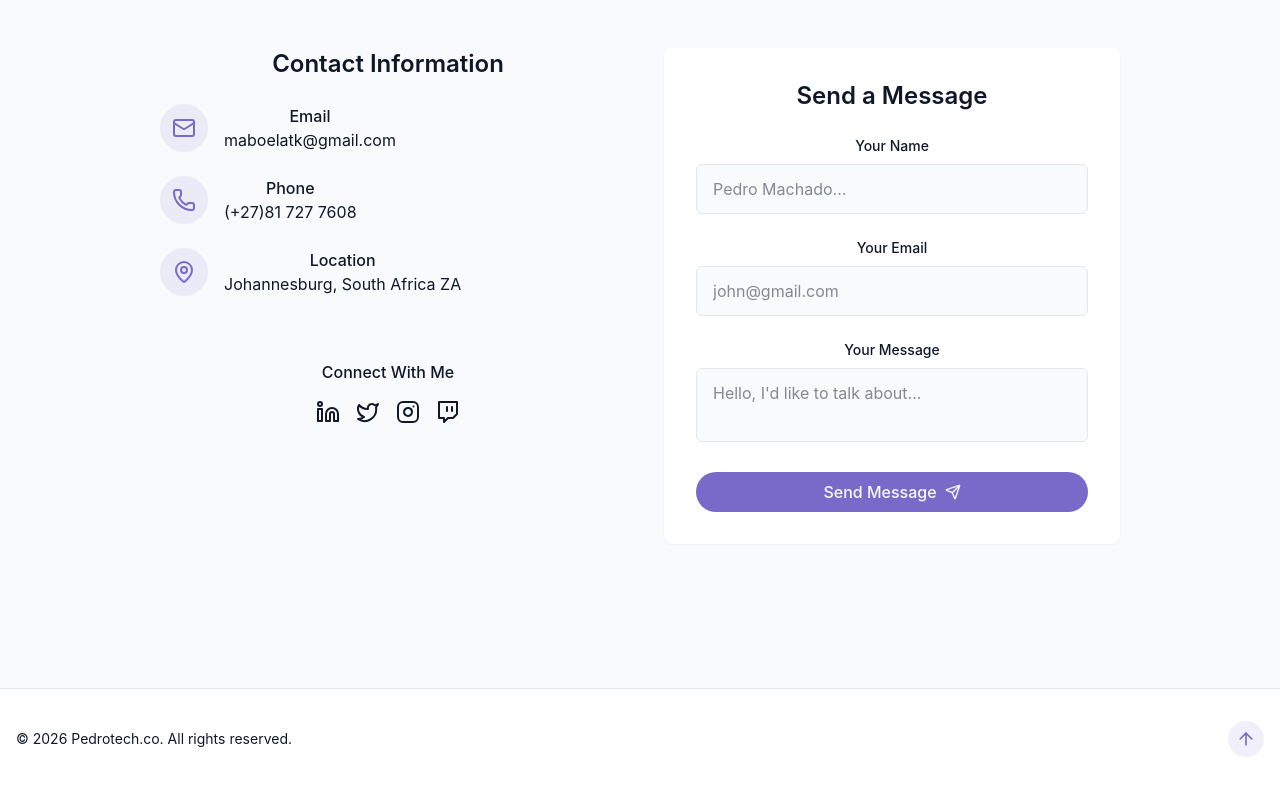
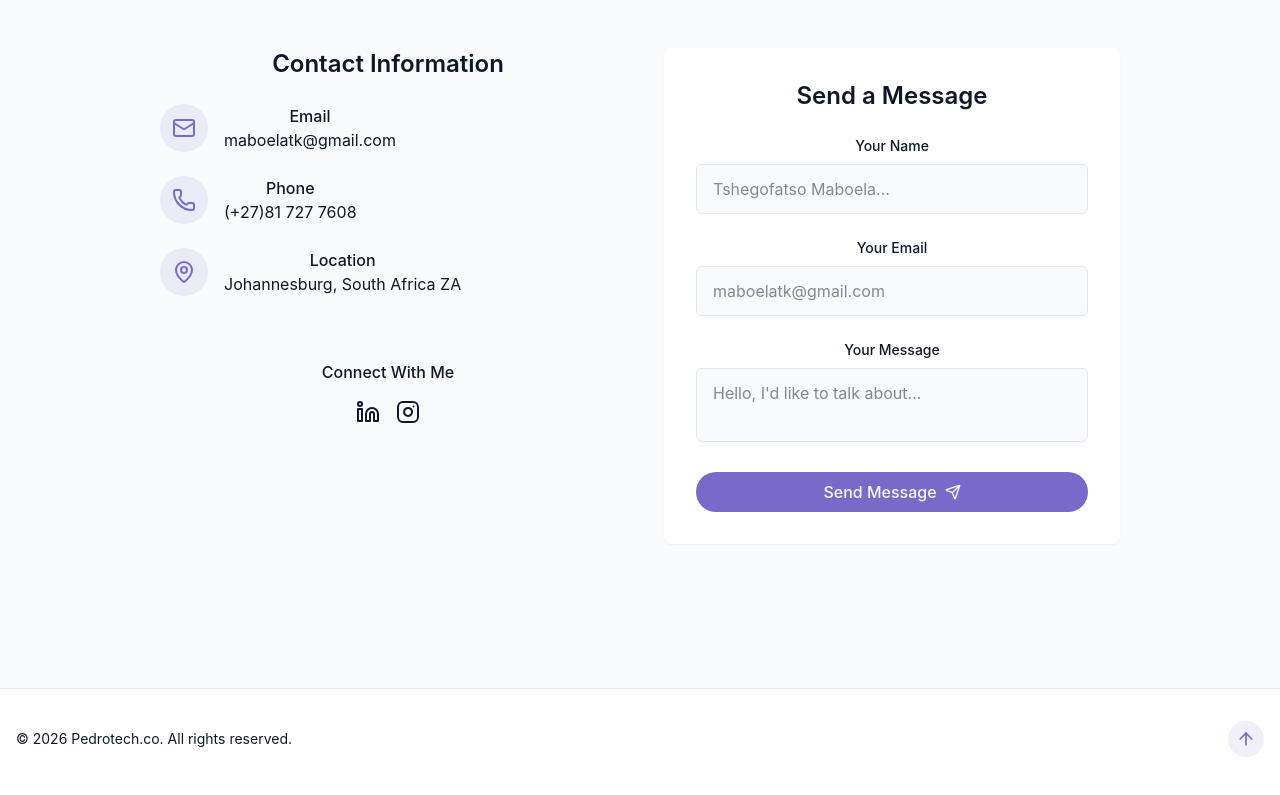
Before and after one commit to MamaKbubu/Portfolio, a React (Vite) app: page / in a window 1280 px wide. Shown: the part 3760-4555 px from the top of the page. Built offline with nearby package versions, Linux system fonts and the light colour scheme; the HTML template or start-up script is replaced by a standard one.

Commit message:
updated links on the contact page

```diff
--- a/src/components/ContactSection.jsx
+++ b/src/components/ContactSection.jsx
@@ -5,8 +5,6 @@ import {
     MapPin,
     Phone,
     Send,
-    Twitch,
-    Twitter,
 } from "lucide-react";
 import { cn } from "@/lib/utils";
 import { useToast } from "@/hooks/use-toast";
@@ -93,17 +91,11 @@ export const ContactSection = () => {
                         <div className="pt-8">
                             <h4 className="font-medium mb-4"> Connect With Me</h4>
                             <div className="flex space-x-4 justify-center">
-                                <a href="#" target="_blank">
+                                <a href="https://www.linkedin.com/in/tshegofatso-maboela-b2084639/" target="_blank">
                                     <Linkedin />
                                 </a>
-                                <a href="#" target="_blank">
-                                    <Twitter />
-                                </a>
-                                <a href="#" target="_blank">
+                                <a href="https://www.instagram.com/bosslady_qt/" target="_blank">
                                     <Instagram />
-                                </a>
-                                <a href="#" target="_blank">
-                                    <Twitch />
                                 </a>
                             </div>
                         </div>
@@ -130,7 +122,7 @@ export const ContactSection = () => {
                                     name="name"
                                     required
                                     className="w-full px-4 py-3 rounded-md border border-input bg-background focus:outline-hidden foucs:ring-2 focus:ring-primary"
-                                    placeholder="Pedro Machado..."
+                                    placeholder="Tshegofatso Maboela..."
                                 />
                             </div>
 
@@ -148,7 +140,7 @@ export const ContactSection = () => {
                                     name="email"
                                     required
                                     className="w-full px-4 py-3 rounded-md border border-input bg-background focus:outline-hidden foucs:ring-2 focus:ring-primary"
-                                    placeholder="john@gmail.com"
+                                    placeholder="maboelatk@gmail.com"
                                 />
                             </div>
 
```
